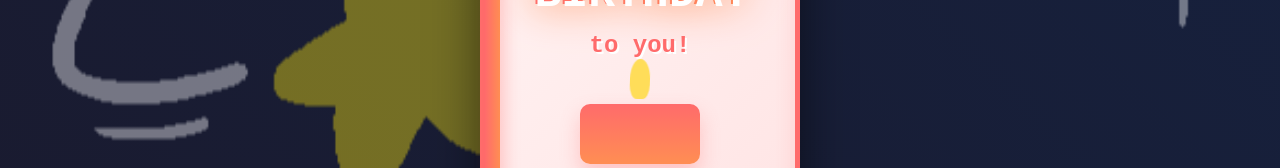
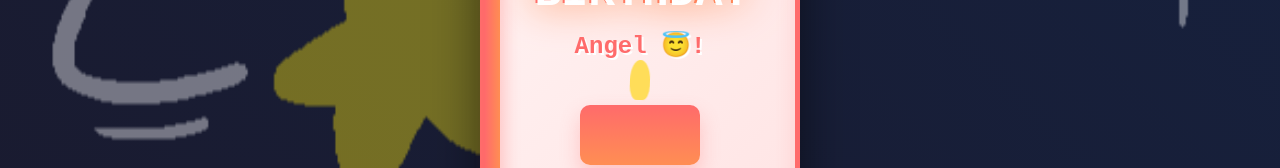
Before and after one commit to vishwaraj2/vish, a plain HTML site: page Final.html in a window 1280 px wide. Shown: the part 318-486 px from the top of the page. Drawn offline with Linux system fonts and the light colour scheme.

```diff
--- a/Final.html
+++ b/Final.html
@@ -368,7 +368,7 @@
                 <div class="front-text">
                     <h3 class="happy">HAPPY</h3>
                     <h2 class="bday">BIRTHDAY</h2>
-                    <h3 class="toyou">to you!</h3>
+                    <h3 class="toyou">Angel 😇!</h3>
                 </div>
                 <div class="plate">
                     <div class="cake"></div>
@@ -383,10 +383,10 @@
                 <div class="inside-text">
                     <h3 class="happy">HAPPY</h3>
                     <h2 class="bday">BIRTHDAY</h2>
-                    <h3 class="toyou">to you!</h3>
+                    <h3 class="toyou">Jaanu😊!</h3>
                 </div>
                 <div class="wishes">
-                    <p>Dear Ma’am,  ❤️</p>
+                    <p>Dear Angel,  ❤️</p>
                     <p>Happy Birthday!! 🎉🥳 I hope your day is filled with endless love and laughter! May all your
                         wishes come true and your heart always shine with happiness. 💖✨</p>
                     <p class="name">With love ~ Your Vishwaraj </p>
```
